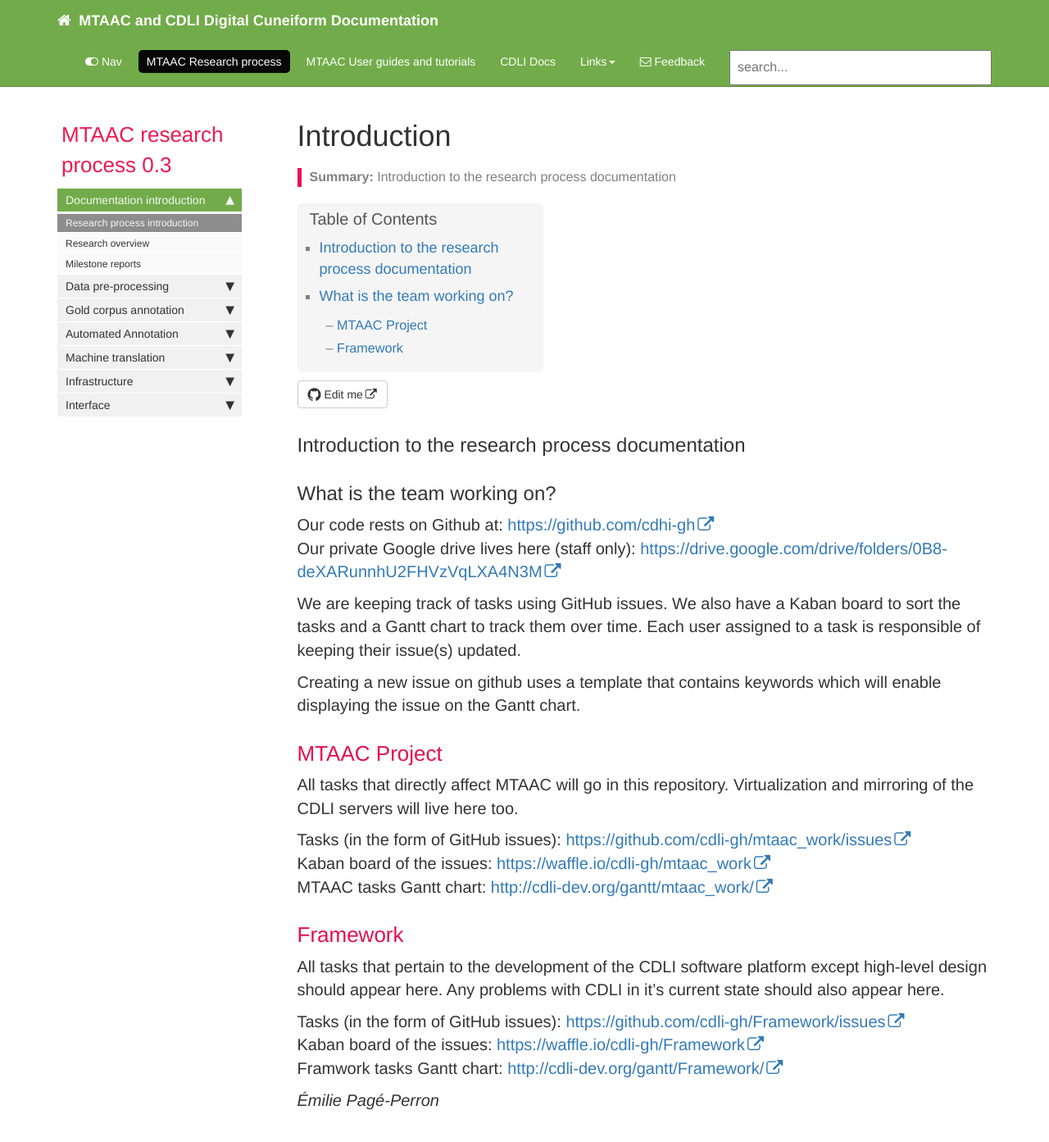
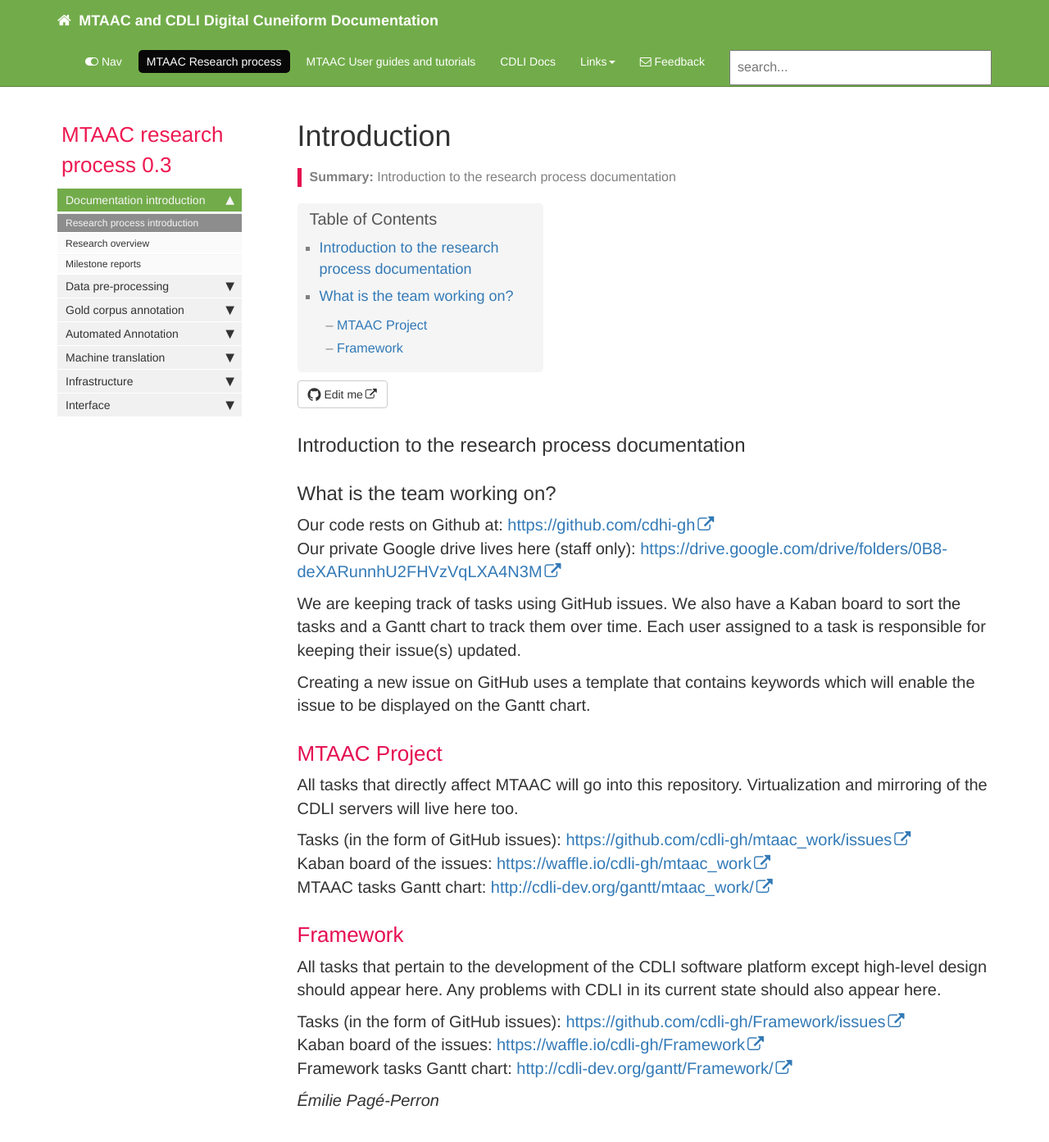
Before and after one commit to cdli-gh/cdli-gh.github.io, a Jekyll site: the page built from pages/research/research_introduction.md, in a window 1280 px wide and 1400 px high. Shown: the top 1393 px of the window at 82% size. Built offline with Jekyll 4.4.1, drawn with Linux system fonts in a browser that asks for light colours; nearby versions of some CDN libraries; comment, search, counter and statistics services are not loaded.

Commit message:
Update research_introduction.md

```diff
--- a/pages/research/research_introduction.md
+++ b/pages/research/research_introduction.md
@@ -16,23 +16,23 @@ Our code rests on Github at: <https://github.com/cdhi-gh>
 Our private Google drive lives here (staff only): <https://drive.google.com/drive/folders/0B8-deXARunnhU2FHVzVqLXA4N3M>
 
 
-We are keeping track of tasks using GitHub issues. We also have a Kaban board to sort the tasks and a Gantt chart to track them over time. Each user assigned to a task is responsible of keeping their issue(s) updated.
+We are keeping track of tasks using GitHub issues. We also have a Kaban board to sort the tasks and a Gantt chart to track them over time. Each user assigned to a task is responsible for keeping their issue(s) updated.
 
-Creating a new issue on github uses a template that contains keywords which will enable displaying the issue on the Gantt chart.
+Creating a new issue on GitHub uses a template that contains keywords which will enable the issue to be displayed on the Gantt chart.
 
 ### MTAAC Project
-All tasks that directly affect MTAAC will go in this repository. Virtualization and mirroring of the CDLI servers will live here too.
+All tasks that directly affect MTAAC will go into this repository. Virtualization and mirroring of the CDLI servers will live here too.
 
 Tasks (in the form of GitHub issues): <https://github.com/cdli-gh/mtaac_work/issues>
 Kaban board of the issues: <https://waffle.io/cdli-gh/mtaac_work>
 MTAAC tasks Gantt chart: <http://cdli-dev.org/gantt/mtaac_work/>
 
 ### Framework
-All tasks that pertain to the development of the CDLI software platform except high-level design should appear here. Any problems with CDLI in it's current state should also appear here.
+All tasks that pertain to the development of the CDLI software platform except high-level design should appear here. Any problems with CDLI in its current state should also appear here.
 
 Tasks (in the form of GitHub issues): <https://github.com/cdli-gh/Framework/issues>
 Kaban board of the issues: <https://waffle.io/cdli-gh/Framework>
-Framwork tasks Gantt chart: <http://cdli-dev.org/gantt/Framework/>
+Framework tasks Gantt chart: <http://cdli-dev.org/gantt/Framework/>
 
 
 
```
